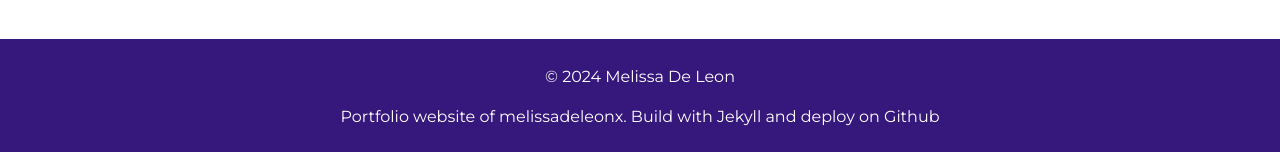
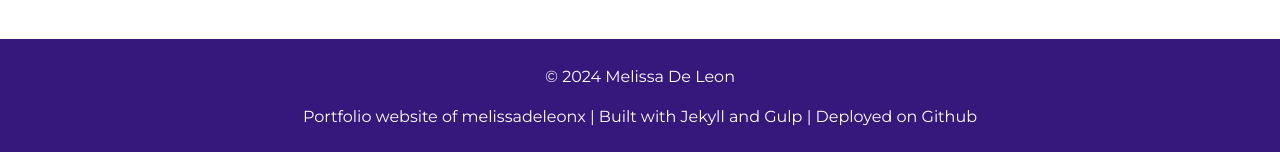
Before and after one commit to melissadeleonx/portfoliov3, a Jekyll site: the page built from index.html, in a window 1280 px wide and 900 px high, scrolled down 1825 px. Shown: the part 745-897 px from the top of the window. Built offline with Jekyll 4.4.1, drawn with Linux system fonts in a browser that asks for light colours.

Commit message:
updating v3

```diff
--- a/_includes/footer.html
+++ b/_includes/footer.html
@@ -1,6 +1,6 @@
 <footer class="footer">
     <p>&copy; 2024 {{site.username}}</p>
-    <p>Portfolio website of melissadeleonx. Build with Jekyll and deploy on Github</p>
+    <p>Portfolio website of melissadeleonx | Built with Jekyll and Gulp | Deployed on Github</p>
 </footer>
 <script src="//cdn.jsdelivr.net/particles.js/2.0.0/particles.min.js"></script>
 <script src="{{ "/assets/js/sweet-scroll.min.js" | prepend: site.baseurl }}"></script>
--- a/_includes/head.html
+++ b/_includes/head.html
@@ -7,5 +7,6 @@
   <meta name="description" content="{% if page.description %}{{ page.description | strip_html | strip_newlines | truncate: 160 }}{% else %}{{ site.description }}{% endif %}">
 
   <link rel="stylesheet" href="{{ "/assets/css/main.css" | prepend: site.baseurl }}">
+  <link rel="icon" href="assets\img\favicon.ico" type="image/x-icon">
 
 </head>
```
Also changed, not shown: README.md, assets/img/favicon.ico (added).
